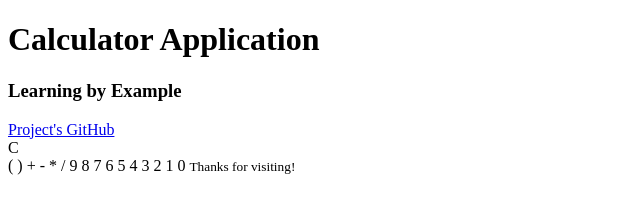
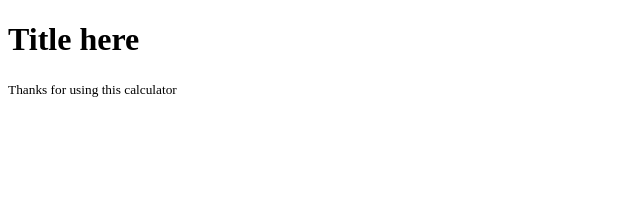
Before and after one commit to abraddy24/FinalCalc, a plain HTML site: page index.html in a window 1280 px wide. Shown: the whole page, without its empty margins (0-640 px from the left). Drawn offline with Linux system fonts and the light colour scheme.

Commit message:
Update index.html
reworked the mess that was this file and updated it to look better

```diff
--- a/index.html
+++ b/index.html
@@ -1,42 +1,21 @@
 <!DOCTYPE html>
 <html>
 <head>
-			<meta charset="utf-8">
-			<meta name="description" content="Calculator application that Alex Braddy and Charlie Myre have created as a final project for our Web Applications class.">
-			<title>Calculator Web App</title>
-			<link href="css/style.css" rel="stylesheet" type="text/css" title="primary style">
+	<meta charset = "utf-8" />
+	<meta name = "description" content = "A calculator created for Web Apps at Hanover College">
+	<title>Calculator</title>
+	<link href = "css/style.css" rel = "stylesheet" type = "text/css" title = "primary style">
 </head>
 <body>
 	<header>
-				<h1>Calculator Application</h1>
-				<h3>Learning by Example</h3>
-				<nav>
-					<a href="https://github.com/abraddy24/FinalCalc">Project's GitHub</a>
-				</nav>
-			<div id = "calculator">
-				<div class = "top">
-				<span class = "clear">C</span>
-				<div class "screen"></div>
-			</div>
-			<div class = "buttons">
-				<span>(</span>
-				<span>)</span>
-				<span>+</span>
-				<span>-</span>
-				<span>*</span>
-				<span>/</span>
-				<span>9</span>
-				<span>8</span>
-				<span>7</span>
-				<span>6</span>
-				<span>5</span>
-				<span>4</span>
-				<span>3</span>
-				<span>2</span>
-				<span>1</span>
-				<span>0</span>
-				<small>Thanks for visiting!</small>
+		<h1>Title here </h1>
+	</header>
+	<main>
+		<!-- Template -->
+	</main>
+	<footer>
+		<small>Thanks for using this calculator</small>
 	</footer>
-			<script data-main="app/main" src="require.js"></script>
+	<script data-main = "app/model" src = "require.js"></script>
 </body>
 </html>
```
Lines whose indentation alone changed are shown as unchanged.
